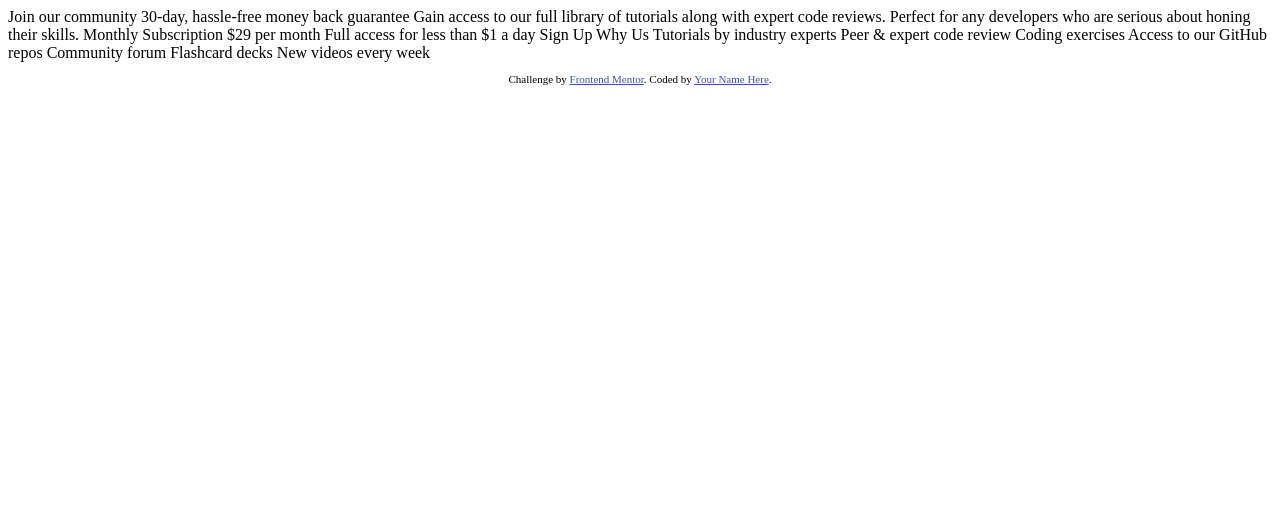
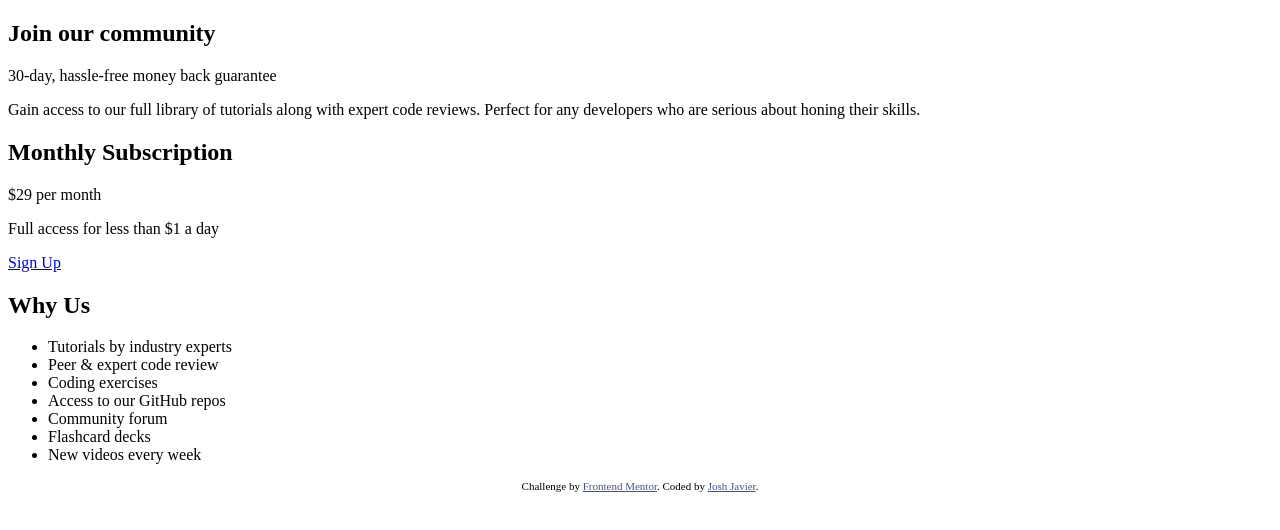
Before and after one commit to joshjavier/single-price-grid-component, a website: page index.html in a window 1280 px wide. Drawn offline with Linux system fonts and the light colour scheme.

Commit message:
Add initial markup

```diff
--- a/index.html
+++ b/index.html
@@ -1,49 +1,66 @@
-<!DOCTYPE html>
+<!doctype html>
 <html lang="en">
   <head>
-  <meta charset="UTF-8">
-  <meta name="viewport" content="width=device-width, initial-scale=1.0"> <!-- displays site properly based on user's device -->
+    <meta charset="UTF-8" />
+    <title>Frontend Mentor | Single Price Grid Component</title>
+    <meta name="viewport" content="width=device-width, initial-scale=1.0" />
 
-  <link rel="icon" type="image/png" sizes="32x32" href="./images/favicon-32x32.png">
+    <link rel="icon" type="image/png" sizes="32x32" href="./images/favicon-32x32.png" />
 
-  <title>Frontend Mentor | Single Price Grid Component</title>
+    <style>
+      :root {
+        --cyan: hsl(179, 62%, 43%);
+        --bright-yellow: hsl(71, 73%, 54%);
+        --light-gray: hsl(204, 43%, 93%);
+        --grayish-blue: hsl(218, 22%, 67%);
+      }
 
-  <!-- Feel free to remove these styles or customise in your own stylesheet 👍 -->
-  <style>
-    .attribution { font-size: 11px; text-align: center; }
-    .attribution a { color: hsl(228, 45%, 44%); }
+      .attribution {
+        font-size: 11px;
+        text-align: center;
+      }
+      .attribution a {
+        color: hsl(228, 45%, 44%);
+      }
     </style>
   </head>
   <body>
-  Join our community
-
-  30-day, hassle-free money back guarantee
-
-  Gain access to our full library of tutorials along with expert code reviews.
-  Perfect for any developers who are serious about honing their skills.
-
-  Monthly Subscription
-
-  &dollar;29 per month
-
-  Full access for less than &dollar;1 a day
-
-  Sign Up
-
-  Why Us
-
-  Tutorials by industry experts
-  Peer &amp; expert code review
-  Coding exercises
-  Access to our GitHub repos
-  Community forum
-  Flashcard decks
-  New videos every week
+    <main>
+      <article class="price-grid">
+        <div class="hook">
+          <h1 class="title">Join our community</h1>
+          <p class="subtitle">30-day, hassle-free money back guarantee</p>
+          <p class="description">
+            Gain access to our full library of tutorials along with expert code reviews. Perfect for any developers who
+            are serious about honing their skills.
+          </p>
+        </div>
+        <div class="pricing">
+          <h2>Monthly Subscription</h2>
+          <p>&dollar;29 per month</p>
+          <p>Full access for less than &dollar;1 a day</p>
+          <a href="#">Sign Up</a>
+        </div>
+        <div class="why-us">
+          <h2>Why Us</h2>
+          <ul role="list">
+            <li>Tutorials by industry experts</li>
+            <li>Peer & expert code review</li>
+            <li>Coding exercises</li>
+            <li>Access to our GitHub repos</li>
+            <li>Community forum</li>
+            <li>Flashcard decks</li>
+            <li>New videos every week</li>
+          </ul>
+        </div>
+      </article>
+    </main>
 
     <footer>
       <p class="attribution">
-      Challenge by <a href="https://www.frontendmentor.io?ref=challenge" target="_blank">Frontend Mentor</a>.
-      Coded by <a href="#">Your Name Here</a>.
+        Challenge by
+        <a href="https://www.frontendmentor.io?ref=challenge" target="_blank" rel="external">Frontend Mentor</a>. Coded
+        by <a href="https://joshjavier.com/" rel="author external">Josh Javier</a>.
       </p>
     </footer>
   </body>
```
Lines whose indentation alone changed are shown as unchanged.
